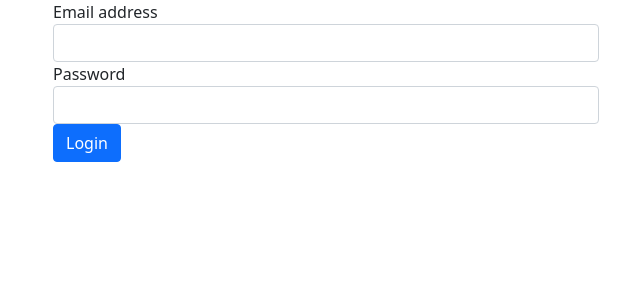
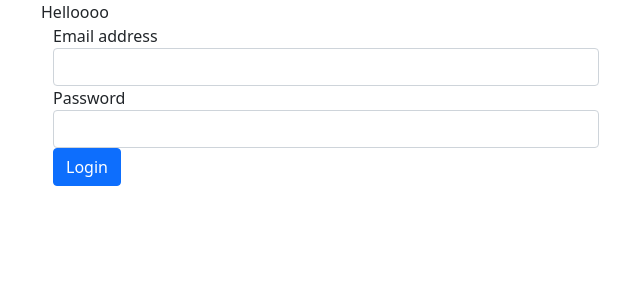
Before and after one commit to kornkarn/Senior, a Django app: page /login/ in a window 1280 px wide. Shown: the part 56-356 px from the top of the page, without its empty margins (41-681 px from the left). Run offline with Django 3.2, Linux system fonts and the light colour scheme; some libraries are stand-ins or nearby versions.

Commit message:
Update login.html

```diff
--- a/MRP/templates/login.html
+++ b/MRP/templates/login.html
@@ -1,6 +1,8 @@
 {% extends 'layout.html'%}
 
 {% block content %}
+
+Helloooo
 
 <div class="container">
 
```
